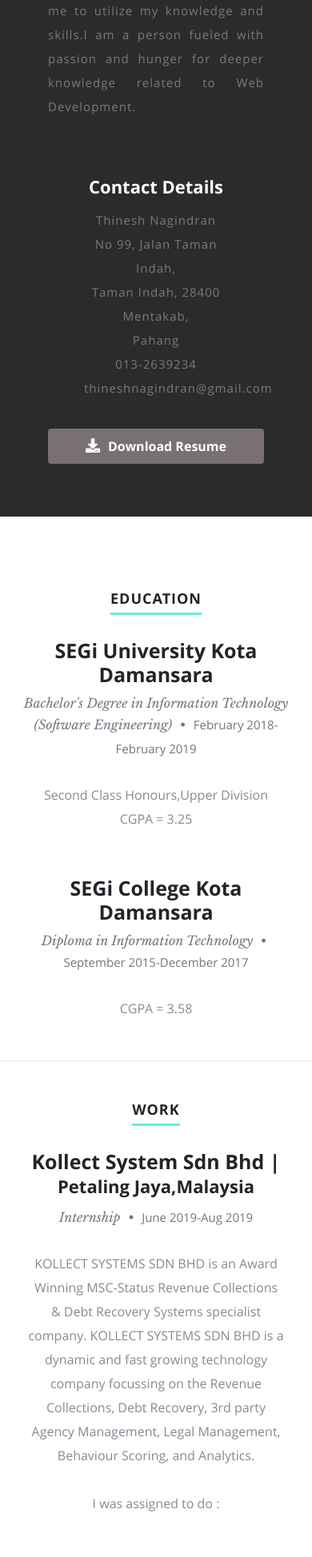
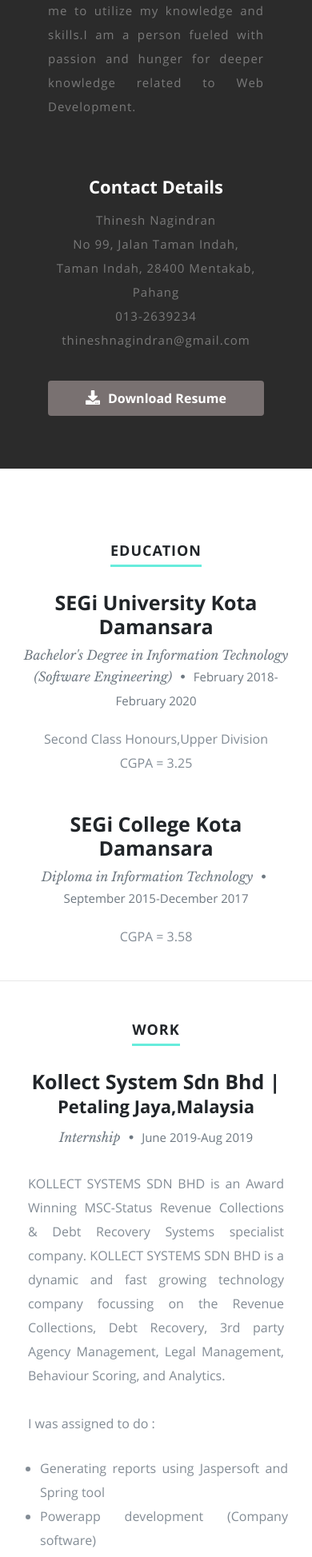
Before and after one commit to Tnesh97/Portfolio, a React (Create React App) app: page / in a window 390 px wide. Shown: the part 1340-3287 px from the top of the page at 80% size. Built offline with nearby package versions, Linux system fonts and the light colour scheme.

Commit message:
updated css and resume file

```diff
--- a/public/css/styles.css
+++ b/public/css/styles.css
@@ -366,7 +366,7 @@
    #about .address {
 
       text-align: center;
-      width: 50%;
+      width: 70%;
       margin: 0 auto;
 
    }
@@ -682,9 +682,16 @@
    #Resume h3{
       margin-top: 30px;
    }
-   #Resume .info-paragraph{
+   #Resume .work .info-paragraph{
       padding: 10px 20px;
+      text-align:justify;
+   }
+   #Resume .education .info-paragraph{
       text-align:center;
+   }
+   #Resume ul{
+     margin: 0 15px;
+     padding-inline-start: 20px!important;
    }
 }
 
--- a/src/components/Resume/Resume.js
+++ b/src/components/Resume/Resume.js
@@ -22,7 +22,7 @@
                             <Col xs={12} sm={12} md={12} lg={12}>
                             <div className="content">
                                 <h3>SEGi University Kota Damansara</h3>
-                                <p className="info">Bachelor's Degree in Information Technology (Software Engineering) <span>&bull;</span> <em className="date">February 2018-February 2019</em></p>
+                                <p className="info">Bachelor's Degree in Information Technology (Software Engineering) <span>&bull;</span> <em className="date">February 2018-February 2020</em></p>
                                 <p className="info-paragraph">
                                  Second Class Honours,Upper Division<br/>
                                  CGPA = 3.25
@@ -60,8 +60,7 @@
                             technology company focussing on the Revenue Collections, Debt Recovery, 3rd party Agency
                             Management, Legal Management, Behaviour Scoring, and Analytics.<br/>
                             <br /> I was assigned to do :
-                            </p><br />
-
+                            </p>
                             <ul>
                                 <li>
                                      Generating reports using Jaspersoft and Spring tool
```
Also changed, not shown: 1 other file (tests, documents, lock files or other folders).
